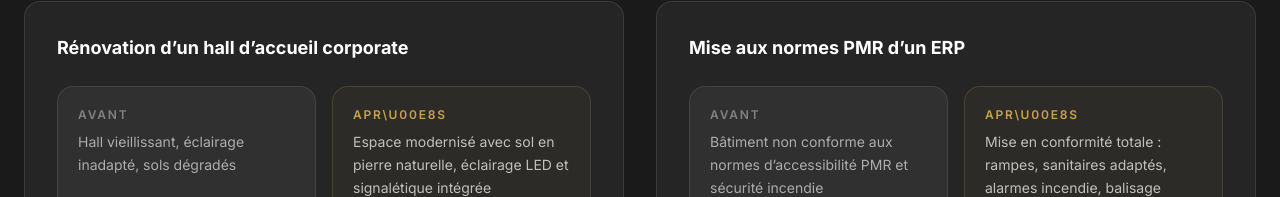
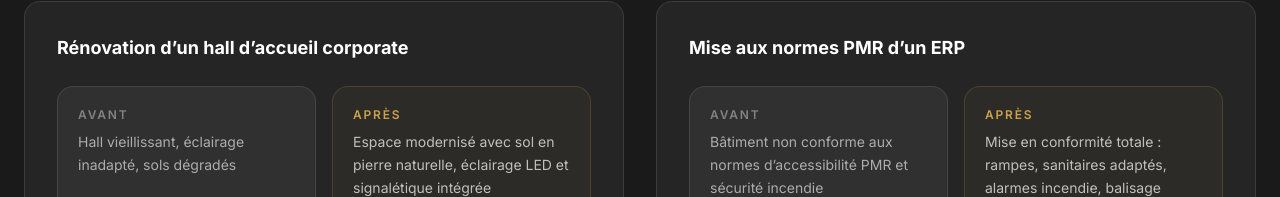
Before and after one commit to contact940/artic-gold, a Next.js app: page /professionnel in a window 1280 px wide. Shown: the part 4165-4362 px from the top of the page. Built offline with nearby package versions, Linux system fonts and the light colour scheme; a web font is replaced by a local one.

Commit message:
fix: correct French accentuation in Professionnel page text

```diff
--- a/app/professionnel/page.tsx
+++ b/app/professionnel/page.tsx
@@ -342,7 +342,7 @@ export default function ProfessionnelPage() {
         <FadeIn>
           <div className="text-center">
             <p className="text-sm font-semibold uppercase tracking-[0.2em] text-gold">
-              {"\u00c9tudes de cas"}
+              {"études de cas"}
             </p>
             <h2 className="mt-4 text-balance text-3xl font-bold text-white md:text-4xl">
               Avant /{" "}
@@ -372,8 +372,8 @@ export default function ProfessionnelPage() {
                 "Mise en conformit\u00e9 totale : rampes, sanitaires adapt\u00e9s, alarmes incendie, balisage",
               figures: [
                 { label: "Surface", value: "1 400 m\u00b2" },
-                { label: "Dur\u00e9e", value: "10 semaines" },
-                { label: "Conformit\u00e9", value: "100%" },
+                { label: "Durée", value: "10 semaines" },
+                { label: "Conformité", value: "100%" },
               ],
             },
           ].map((cs, i) => (
@@ -391,7 +391,7 @@ export default function ProfessionnelPage() {
                   </div>
                   <div className="rounded-xl border border-gold/20 bg-gold/5 p-5">
                     <p className="text-xs font-semibold uppercase tracking-[0.15em] text-gold">
-                      Apr\u00e8s
+                      Après
                     </p>
                     <p className="mt-2 text-sm leading-relaxed text-white/70">
                       {cs.after}
```
